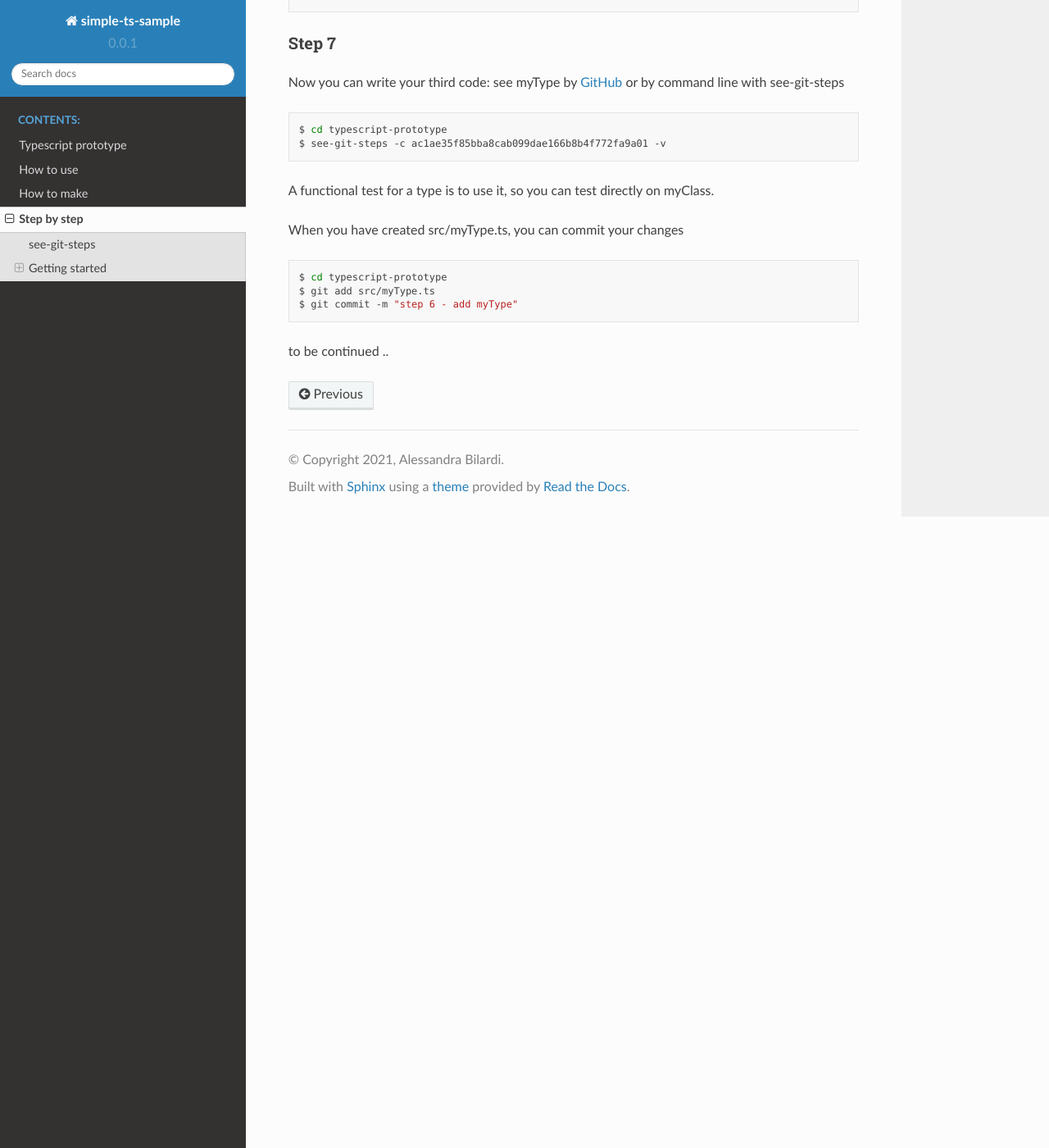
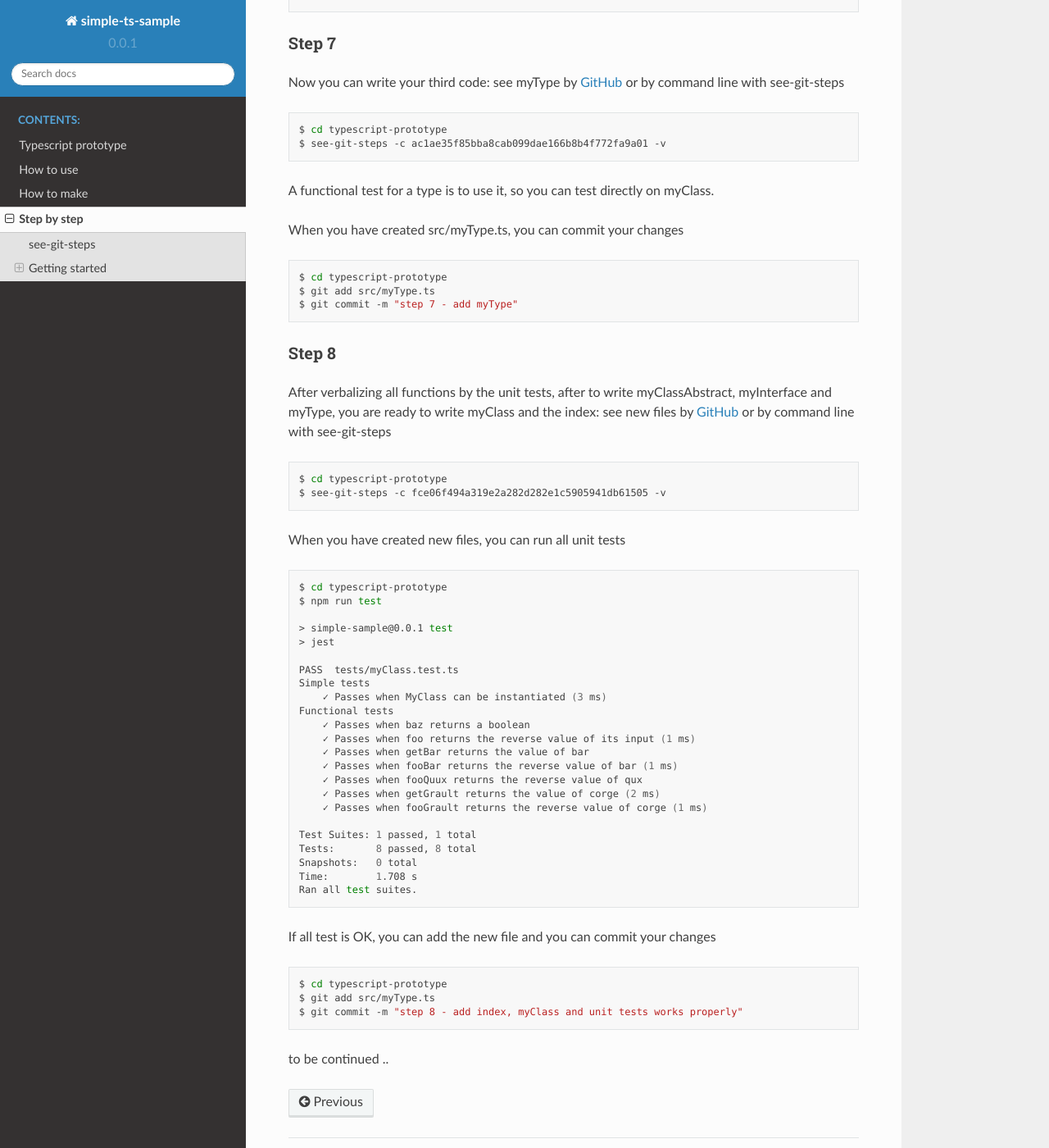
Before and after one commit to bilardi/typescript-prototype, a Sphinx documentation site: the page built from docs/source/stepbystep.rst, in a window 1280 px wide and 1400 px high, scrolled down 4774 px. Shown: the whole window at 82% size. Built offline with Sphinx 7.4.7 and the Read the Docs theme 2.0.0, drawn with Linux system fonts in a browser that asks for light colours.

Commit message:
Update documentation

```diff
--- a/docs/source/stepbystep.rst
+++ b/docs/source/stepbystep.rst
@@ -241,6 +241,53 @@ When you have created src/myType.ts, you can commit your changes
 
     $ cd typescript-prototype
     $ git add src/myType.ts
-    $ git commit -m "step 6 - add myType"
+    $ git commit -m "step 7 - add myType"
+
+Step 8
+******
+
+After verbalizing all functions by the unit tests, after to write myClassAbstract, myInterface and myType,
+you are ready to write myClass and the index: see new files by `GitHub <https://github.com/bilardi/typescript-prototype/commit/fce06f494a319e2a282d282e1c5905941db61505>`_ or by command line with see-git-steps
+
+.. code-block:: bash
+
+    $ cd typescript-prototype
+    $ see-git-steps -c fce06f494a319e2a282d282e1c5905941db61505 -v
+
+When you have created new files, you can run all unit tests
+
+.. code-block:: bash
+
+    $ cd typescript-prototype
+    $ npm run test
+
+    > simple-sample@0.0.1 test
+    > jest
+
+    PASS  tests/myClass.test.ts
+    Simple tests
+        ✓ Passes when MyClass can be instantiated (3 ms)
+    Functional tests
+        ✓ Passes when baz returns a boolean
+        ✓ Passes when foo returns the reverse value of its input (1 ms)
+        ✓ Passes when getBar returns the value of bar
+        ✓ Passes when fooBar returns the reverse value of bar (1 ms)
+        ✓ Passes when fooQuux returns the reverse value of qux
+        ✓ Passes when getGrault returns the value of corge (2 ms)
+        ✓ Passes when fooGrault returns the reverse value of corge (1 ms)
+
+    Test Suites: 1 passed, 1 total
+    Tests:       8 passed, 8 total
+    Snapshots:   0 total
+    Time:        1.708 s
+    Ran all test suites.
+
+If all test is OK, you can add the new file and you can commit your changes
+
+.. code-block:: bash
+
+    $ cd typescript-prototype
+    $ git add src/myType.ts
+    $ git commit -m "step 8 - add index, myClass and unit tests works properly"
 
 to be continued ..
```
